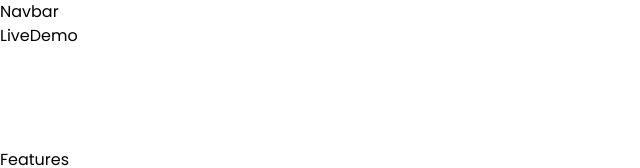
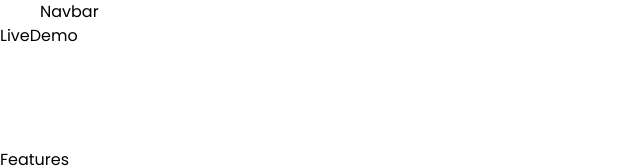
Before and after one commit to ignasiusadhitia/videfly, a React (Vite) app: page / in a window 1280 px wide. Shown: the top 168 px of the page, without its empty margins (0-640 px from the left). Built offline with nearby package versions, Linux system fonts and the light colour scheme.

Commit message:
fix: same folder component  import

```diff
--- a/src/components/sections/Navbar.jsx
+++ b/src/components/sections/Navbar.jsx
@@ -1,7 +1,9 @@
 import React from 'react';
 
+import { SectionWrapper } from '@ui';
+
 const Navbar = () => {
-  return <div>Navbar</div>;
+  return <SectionWrapper tag="nav">Navbar</SectionWrapper>;
 };
 
 export default Navbar;
--- a/src/components/ui/Card.jsx
+++ b/src/components/ui/Card.jsx
@@ -1,8 +1,8 @@
 import React from 'react';
 
 import PropTypes from 'prop-types';
-import Image from 'src/components/ui/Image';
-import Typography from 'src/components/ui/Typography';
+
+import { Image, Typography } from '@ui';
 
 const Card = ({ imageSource, imageAlt, headingText, bodyText }) => {
   return (
```
